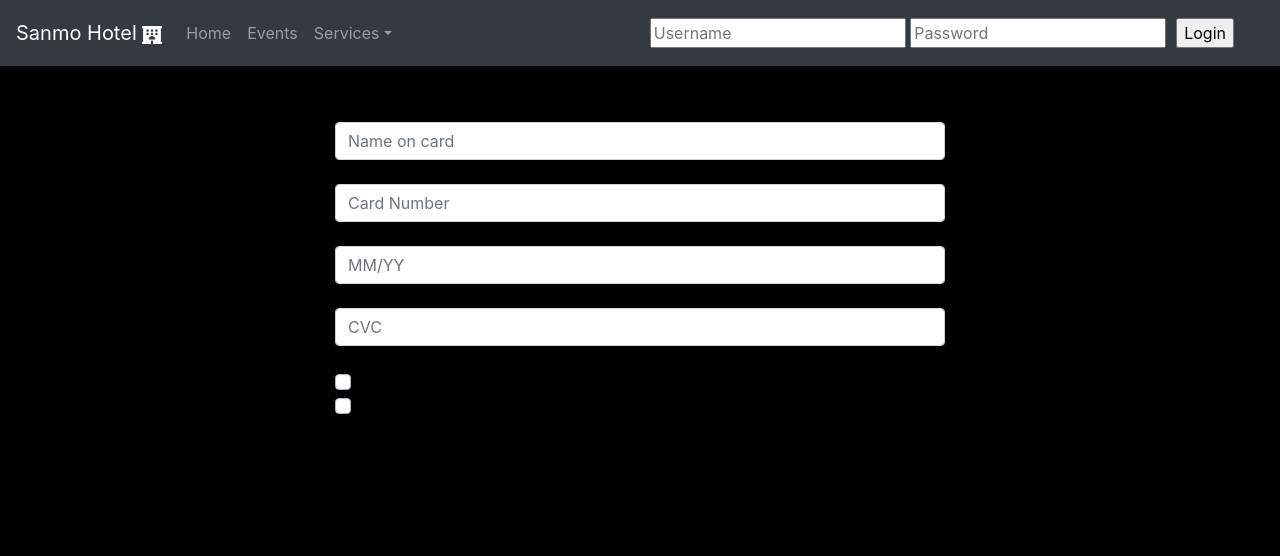
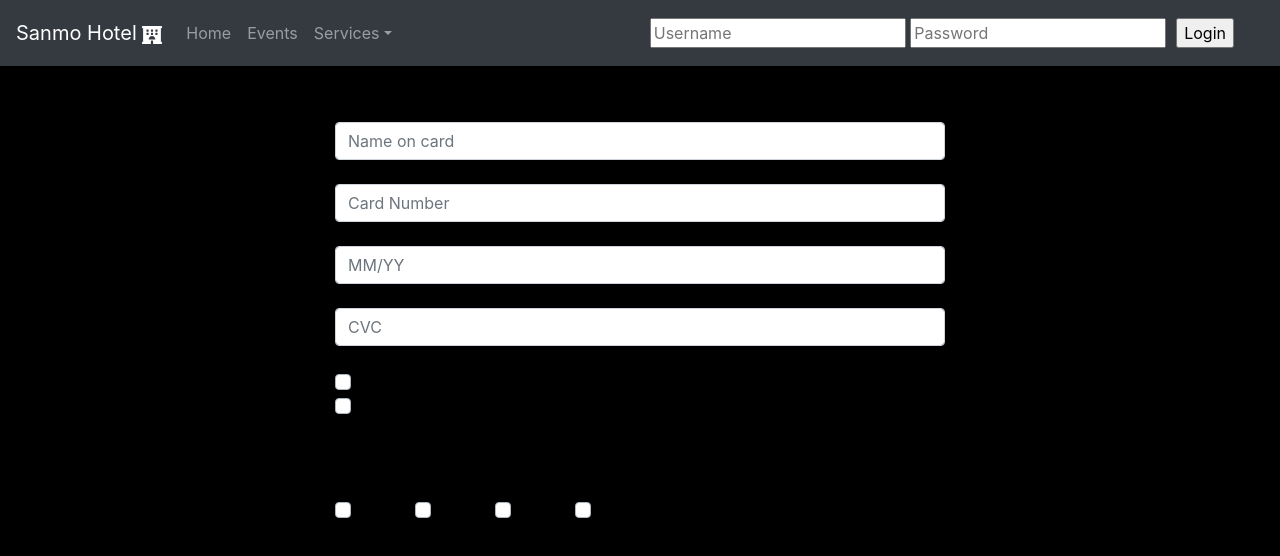
Before and after one commit to sanmilmo/Hotel-Reservation, a React (Create React App) app: page /payment in a window 1280 px wide. Shown: the top 556 px of the page. Built offline with nearby package versions, Linux system fonts and the light colour scheme; no server answers.

Commit message:
payment icons

```diff
--- a/src/BookingTable.js
+++ b/src/BookingTable.js
@@ -23,7 +23,7 @@ export default function BookingTable(props) {
                 <TableCell align="right">Children</TableCell>
                 <TableCell align="right">From</TableCell>
                 <TableCell align="right">To</TableCell>
-                <TableCell align="right">Price</TableCell>
+                <TableCell align="right">Price per Night</TableCell>
             </TableRow>
             </TableHead>
             <TableBody>
--- a/src/Payment.js
+++ b/src/Payment.js
@@ -24,9 +24,26 @@ export default function Payment() {
                             <input type="checkbox" class="custom-control-input" id="defaultUnchecked"/>
                             <label class="custom-control-label" for="defaultUnchecked">Use the same address as contact information.</label>
                     </div>
-                </div>
-                <p>Prices in CAD shown are for informational purposes only. Deposits and total charges will be charged in USD.</p>
-                <h1><FaCcVisa/> <FaCcMastercard/> <FaCcDinersClub/> <FaCcPaypal/></h1>
+                    </div >
+                    <p>Prices in CAD shown are for informational purposes only. Deposits and total charges will be charged in USD.</p>
+
+                    <div class="custom-control custom-checkbox custom-control-inline">
+                    <input type="checkbox" class="custom-control-input" id="defaultInline1"></input>
+                    <label class="custom-control-label" for="defaultInline1"><h1><FaCcVisa/></h1></label>
+                    </div>
+                    <div class="custom-control custom-checkbox custom-control-inline">
+                    <input type="checkbox" class="custom-control-input" id="defaultInline2"></input>
+                    <label class="custom-control-label" for="defaultInline2"><h1><FaCcMastercard/></h1></label>
+                    </div>
+                    <div class="custom-control custom-checkbox custom-control-inline">
+                    <input type="checkbox" class="custom-control-input" id="defaultInline3"></input>
+                    <label class="custom-control-label" for="defaultInline3"><h1><FaCcDinersClub/></h1></label>
+                    </div>
+                    <div class="custom-control custom-checkbox custom-control-inline">
+                    <input type="checkbox" class="custom-control-input" id="defaultInline3"></input>
+                    <label class="custom-control-label" for="defaultInline3"><h1><FaCcPaypal/></h1></label>
+                    </div>
+
                 </MDBCol>
             </MDBRow>
         </MDBContainer>
```
